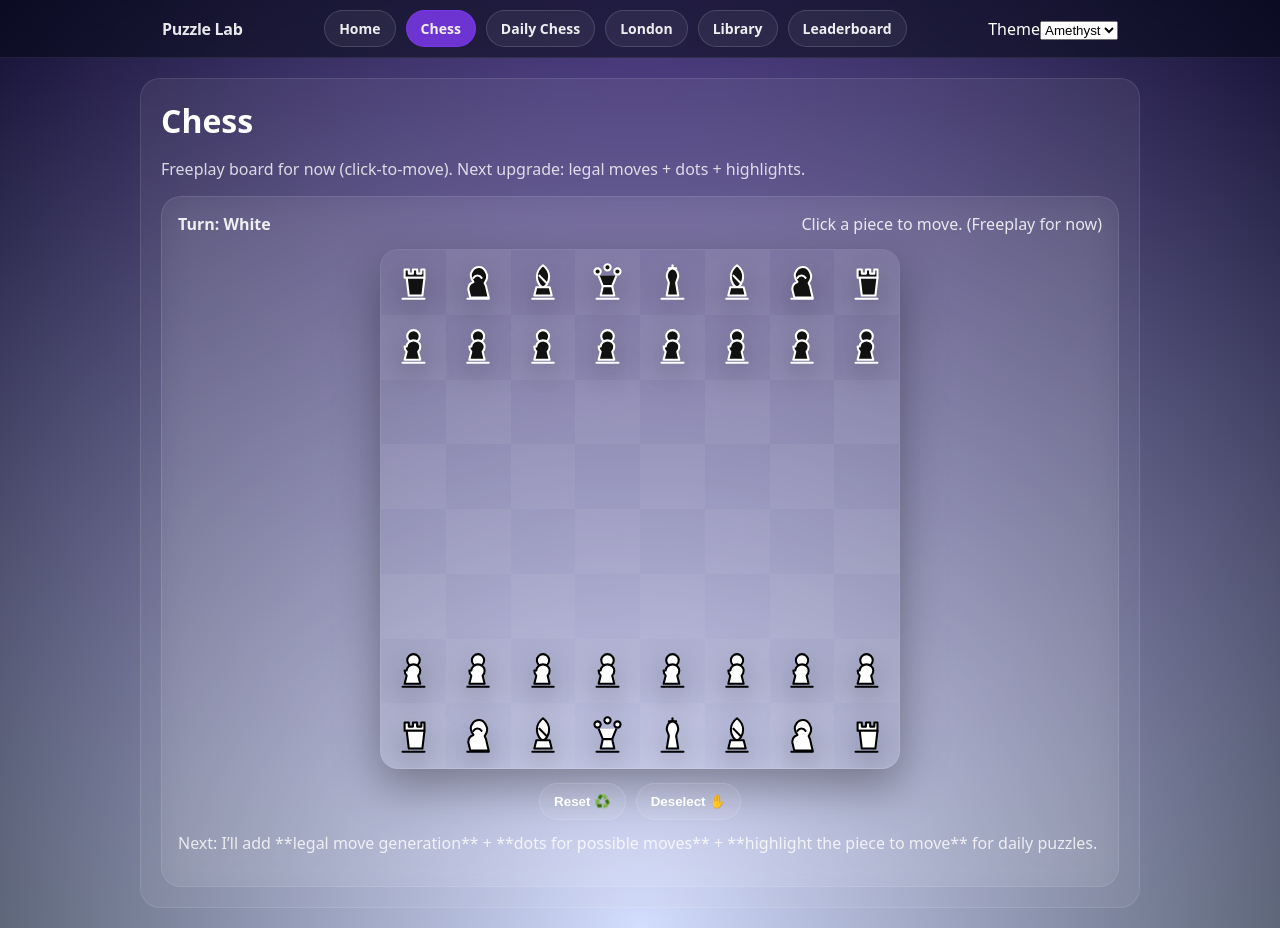
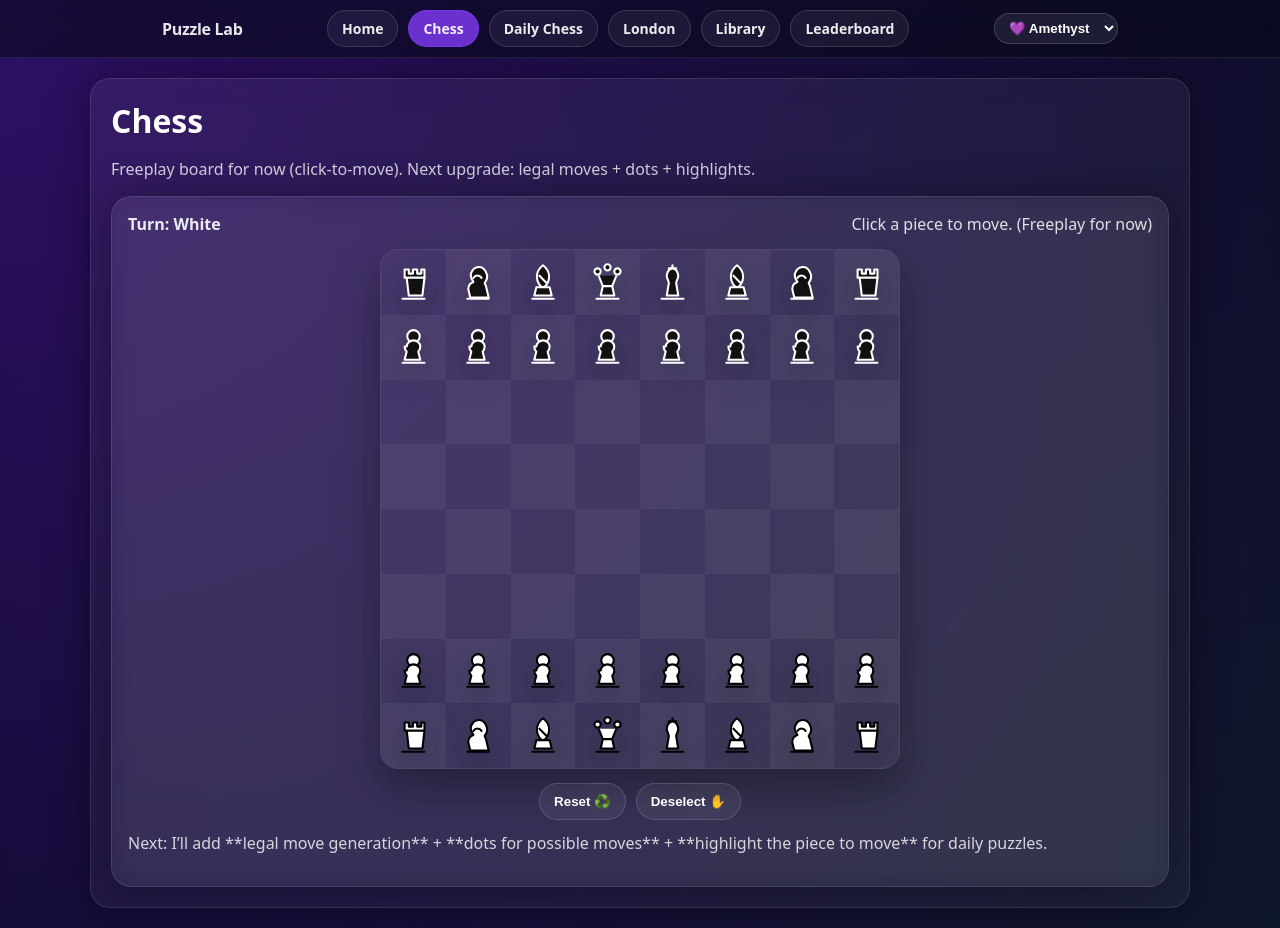
Before and after one commit to kodemasterkhai/puzzle-lab8, a React (Vite) app: page /chess in a window 1280 px wide. Built offline with nearby package versions, Linux system fonts and the light colour scheme.

Commit message:
Initial Puzzle Lab build

```diff
--- a/src/components/NavBar.tsx
+++ b/src/components/NavBar.tsx
@@ -1,33 +1,28 @@
 import { Link, useLocation } from "react-router-dom";
-import { useEffect, useMemo, useState } from "react";
+import { useEffect, useState } from "react";
 import "./NavBar.css";
 
-type ThemeKey = "amethyst" | "ocean" | "midnight" | "sunset" | "emerald";
+type Theme = "amethyst" | "ocean" | "midnight" | "sunset" | "emerald";
 
 export default function NavBar() {
   const { pathname } = useLocation();
+  const [theme, setTheme] = useState<Theme>(() => {
+    return (localStorage.getItem("pl_theme") as Theme) || "amethyst";
+  });
 
-  const links = useMemo(
-    () => [
+  useEffect(() => {
+    document.documentElement.setAttribute("data-theme", theme);
+    localStorage.setItem("pl_theme", theme);
+  }, [theme]);
+
+  const links = [
     { to: "/", label: "Home" },
     { to: "/chess", label: "Chess" },
     { to: "/daily", label: "Daily Chess" },
     { to: "/london", label: "London" },
     { to: "/lib", label: "Library" },
     { to: "/leaderboard", label: "Leaderboard" },
-    ],
-    []
-  );
-
-  const [theme, setTheme] = useState<ThemeKey>(() => {
-    const saved = localStorage.getItem("puzzlelab_theme") as ThemeKey | null;
-    return saved ?? "amethyst";
-  });
-
-  useEffect(() => {
-    localStorage.setItem("puzzlelab_theme", theme);
-    document.documentElement.setAttribute("data-theme", theme);
-  }, [theme]);
+  ];
 
   return (
     <nav className="navBar">
@@ -36,31 +31,30 @@ export default function NavBar() {
 
         <div className="navLinks">
           {links.map((l) => (
-            <Link
-              key={l.to}
-              to={l.to}
-              className={`navBtn ${pathname === l.to ? "active" : ""}`}
-            >
+            <Link key={l.to} to={l.to} className={`navBtn ${pathname === l.to ? "active" : ""}`}>
               {l.label}
             </Link>
           ))}
         </div>
 
-        <div className="themeWrap">
-          <span className="themeLabel">Theme</span>
         <select
-            className="themeSelect"
           value={theme}
-            onChange={(e) => setTheme(e.target.value as ThemeKey)}
-            aria-label="Theme"
+          onChange={(e) => setTheme(e.target.value as Theme)}
+          style={{
+            background: "rgba(255,255,255,0.08)",
+            border: "1px solid rgba(255,255,255,0.15)",
+            borderRadius: 999,
+            color: "white",
+            padding: "6px 10px",
+            fontWeight: 800,
+          }}
         >
-            <option value="amethyst">Amethyst</option>
-            <option value="ocean">Ocean</option>
-            <option value="midnight">Midnight</option>
-            <option value="sunset">Sunset</option>
-            <option value="emerald">Emerald</option>
+          <option value="amethyst">💜 Amethyst</option>
+          <option value="ocean">🌊 Ocean</option>
+          <option value="midnight">🌌 Midnight</option>
+          <option value="sunset">🌅 Sunset</option>
+          <option value="emerald">💚 Emerald</option>
         </select>
-        </div>
       </div>
     </nav>
   );
--- a/src/index.css
+++ b/src/index.css
@@ -1,31 +1,74 @@
 * { box-sizing: border-box; }
-body { margin: 0; font-family: system-ui; color: white; }
+body { margin: 0; font-family: system-ui, -apple-system, BlinkMacSystemFont, "Segoe UI", sans-serif; color: white; }
 
-:root {
-  --accent: #7c3aed;
-  --bg1: rgba(124,58,237,0.3);
-  --bg2: rgba(59,130,246,0.2);
+/* ===== THEMES ===== */
+
+:root[data-theme="amethyst"] {
+  --bg1: #2e1065;
+  --bg2: #0f172a;
+  --accent: #a78bfa;
 }
 
-:root[data-theme="ocean"] { --accent: #3b82f6; }
-:root[data-theme="midnight"] { --accent: #6366f1; }
-:root[data-theme="sunset"] { --accent: #f97316; }
-:root[data-theme="emerald"] { --accent: #10b981; }
+:root[data-theme="ocean"] {
+  --bg1: #0c4a6e;
+  --bg2: #020617;
+  --accent: #38bdf8;
+}
 
+:root[data-theme="midnight"] {
+  --bg1: #1e1b4b;
+  --bg2: #000000;
+  --accent: #818cf8;
+}
+
+:root[data-theme="sunset"] {
+  --bg1: #7c2d12;
+  --bg2: #0f172a;
+  --accent: #fb923c;
+}
+
+:root[data-theme="emerald"] {
+  --bg1: #064e3b;
+  --bg2: #020617;
+  --accent: #34d399;
+}
+
+/* ===== BACKGROUND ===== */
 body {
   background:
-    radial-gradient(circle at top, var(--bg1), transparent),
-    radial-gradient(circle at bottom, var(--bg2), #020617);
+    radial-gradient(circle at top left, var(--bg1), transparent),
+    radial-gradient(circle at bottom right, var(--bg2), #020617);
 }
 
-.page { padding: 20px; display:flex; justify-content:center; }
-.shell { max-width: 1000px; width:100%; }
+/* ===== PAGE LAYOUT ===== */
+.page {
+  padding: 20px;
+  display: flex;
+  justify-content: center;
+}
+
+.shell {
+  max-width: 1100px;
+  width: 100%;
+}
+
+/* ===== GLASS CARD ===== */
 .glassCard {
-  background: rgba(255,255,255,0.06);
+  background: rgba(255,255,255,0.05);
   border-radius: 20px;
   padding: 20px;
-  backdrop-filter: blur(16px);
+  backdrop-filter: blur(14px);
   border: 1px solid rgba(255,255,255,0.1);
+  box-shadow: 0 0 40px rgba(0,0,0,0.35);
 }
-.h1 { margin:0 0 8px 0; }
-.muted { opacity:0.8; }
+
+.h1 { margin: 0 0 8px 0; }
+.muted { opacity: 0.8; }
+
+/* Accent glow buttons */
+button {
+  transition: all 0.2s ease;
+}
+button:hover {
+  box-shadow: 0 0 15px var(--accent);
+}
```
Lines whose indentation alone changed are shown as unchanged.
